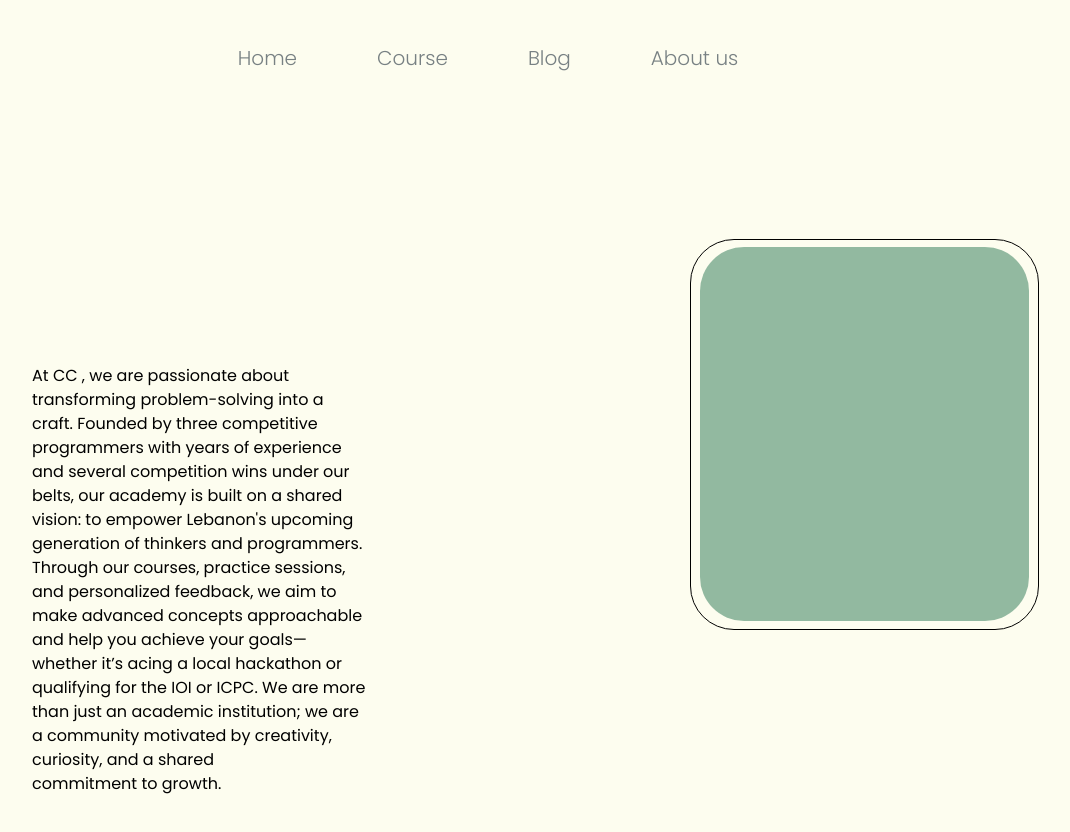
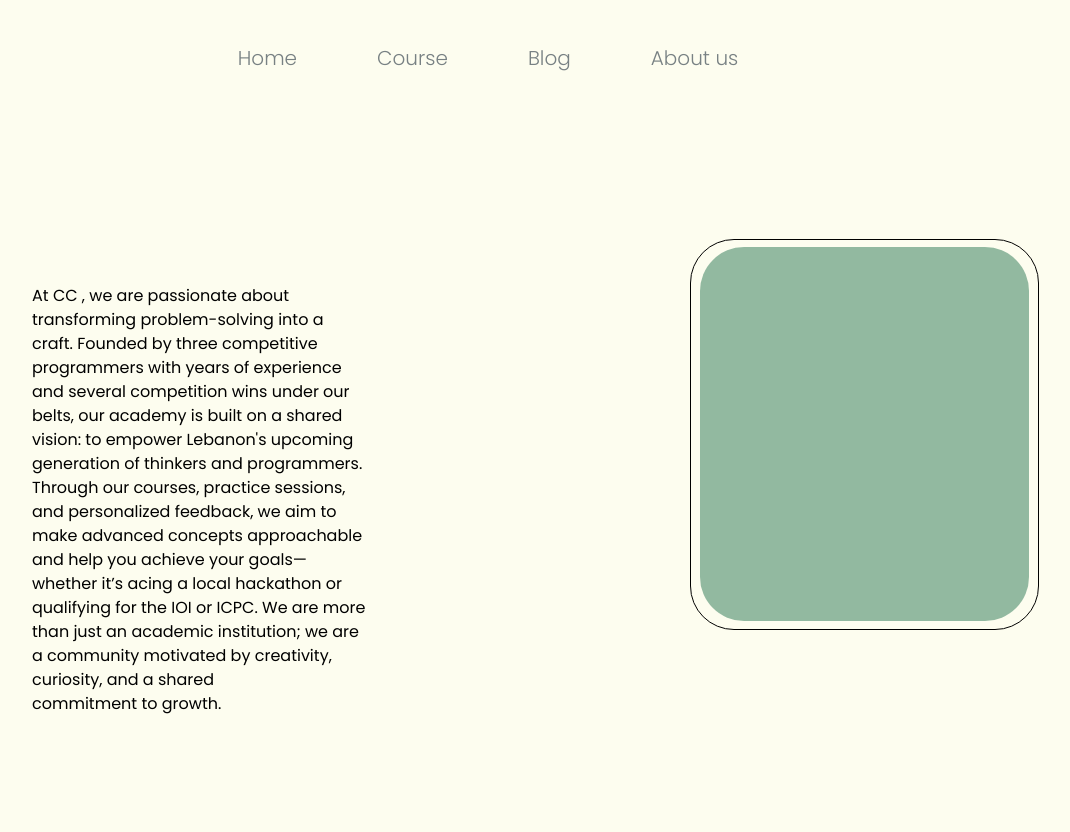
Before and after one commit to AliSamhat07/competitive-coders-lb, a React (Vite) app: page /About in a window 1280 px wide. Shown: the top 832 px of the page, without its empty margins (128-1198 px from the left). Built offline with nearby package versions, Linux system fonts and the light colour scheme.

Commit message:
minor fix in abt

```diff
--- a/src/pages/About/About.jsx
+++ b/src/pages/About/About.jsx
@@ -2,7 +2,7 @@ function About() {
   return (
     <div className="WrapperAbout w-[100vw] h-[100vh]">
       <div className="flex">
-        <div className="relative w-[30vw] mt-60 ml-40">
+        <div className="relative w-[30vw] mt-40 ml-40">
           {" "}
           At CC , we are passionate about transforming problem-solving into a craft. Founded by three competitive programmers with years of experience and several competition wins under our belts, our academy is built on a shared vision: to empower Lebanon's upcoming generation of thinkers and programmers.
 
```
